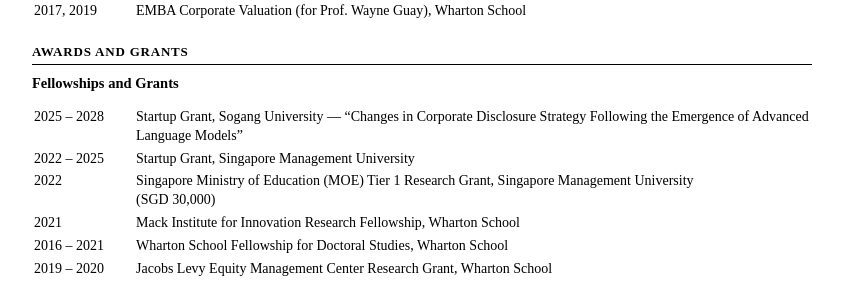
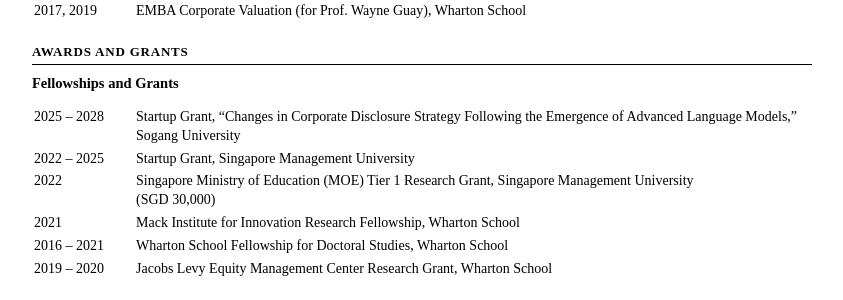
Before and after one commit to ystellapark/ystellapark.github.io, a Jekyll site: the page built from cv-embed.html, in a window 1280 px wide. Shown: the part 1623-1923 px from the top of the page, without its empty margins (218-1061 px from the left). Built offline with Jekyll 4.4.1, drawn with Linux system fonts in a browser that asks for light colours.

```diff
--- a/_data/cv.yml
+++ b/_data/cv.yml
@@ -87,7 +87,7 @@ teaching_ta:
 
 grants:
   - year: "2025 – 2028"
-    name: "Startup Grant, Sogang University — “Changes in Corporate Disclosure Strategy Following the Emergence of Advanced Language Models”"
+    name: "Startup Grant, “Changes in Corporate Disclosure Strategy Following the Emergence of Advanced Language Models,” Sogang University"
   - year: "2022 – 2025"
     name: "Startup Grant, Singapore Management University"
   - year: "2022"
```
